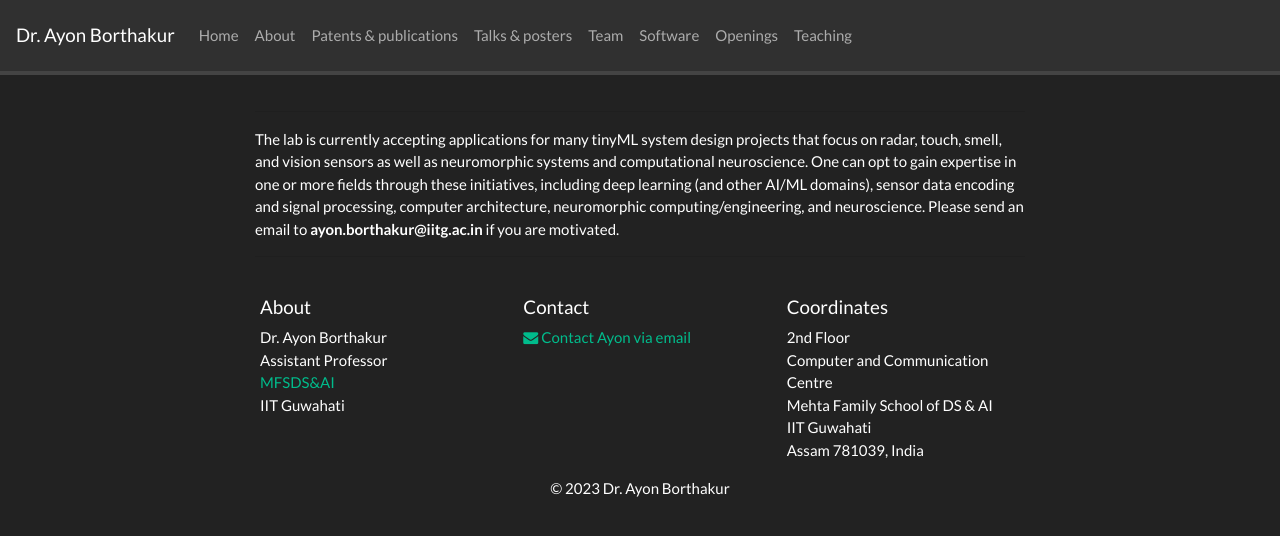
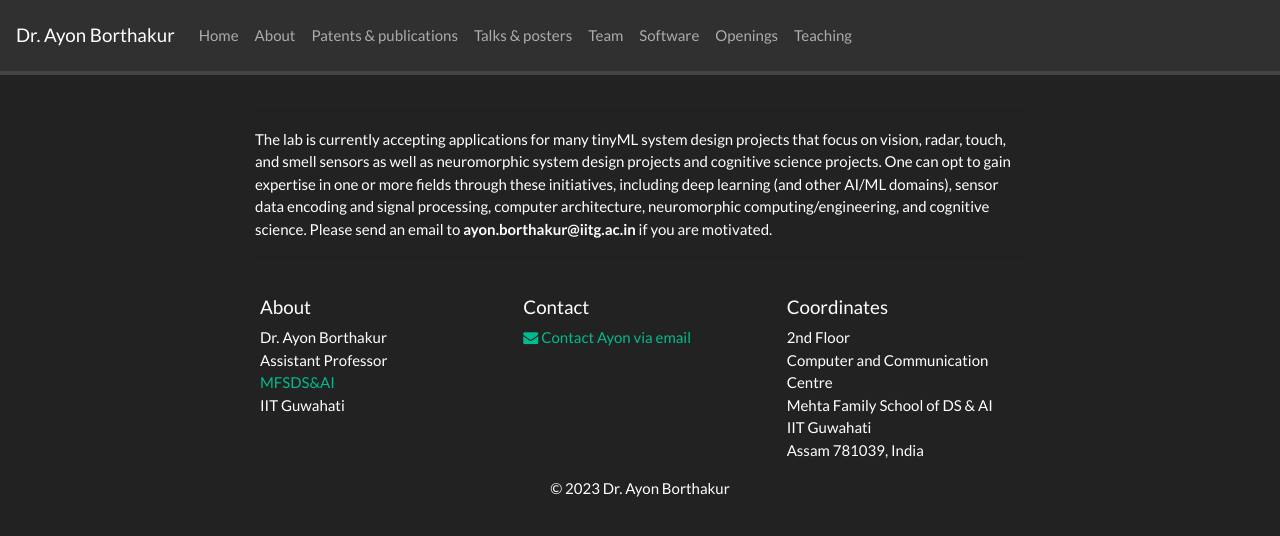
Before and after one commit to BorthakurAyon/borthakurayon.github.io, a Jekyll site: the page built from _pages/openings.md, in a window 1280 px wide. Shown: the top 536 px of the page. Built offline with Jekyll 4.4.1, drawn with Linux system fonts in a browser that asks for light colours; nearby versions of some CDN libraries; a style sheet for code colours, icons or effects is not loaded.

Commit message:
Update openings.md

```diff
--- a/_pages/openings.md
+++ b/_pages/openings.md
@@ -6,6 +6,6 @@ permalink: /openings/
 ---
 ---
 
-The lab is currently accepting applications for many tinyML system design projects that focus on radar, touch, smell, and vision sensors as well as neuromorphic systems and computational neuroscience. One can opt to gain expertise in one or more fields through these initiatives, including  deep learning (and other AI/ML domains), sensor data encoding and signal processing, computer architecture, neuromorphic computing/engineering, and neuroscience. Please send an email to **ayon.borthakur@iitg.ac.in** if you are motivated.
+The lab is currently accepting applications for many tinyML system design projects that focus on vision, radar, touch, and smell sensors as well as neuromorphic system design projects and cognitive science projects. One can opt to gain expertise in one or more fields through these initiatives, including  deep learning (and other AI/ML domains), sensor data encoding and signal processing, computer architecture, neuromorphic computing/engineering, and cognitive science. Please send an email to **ayon.borthakur@iitg.ac.in** if you are motivated.
 
 ---
```
